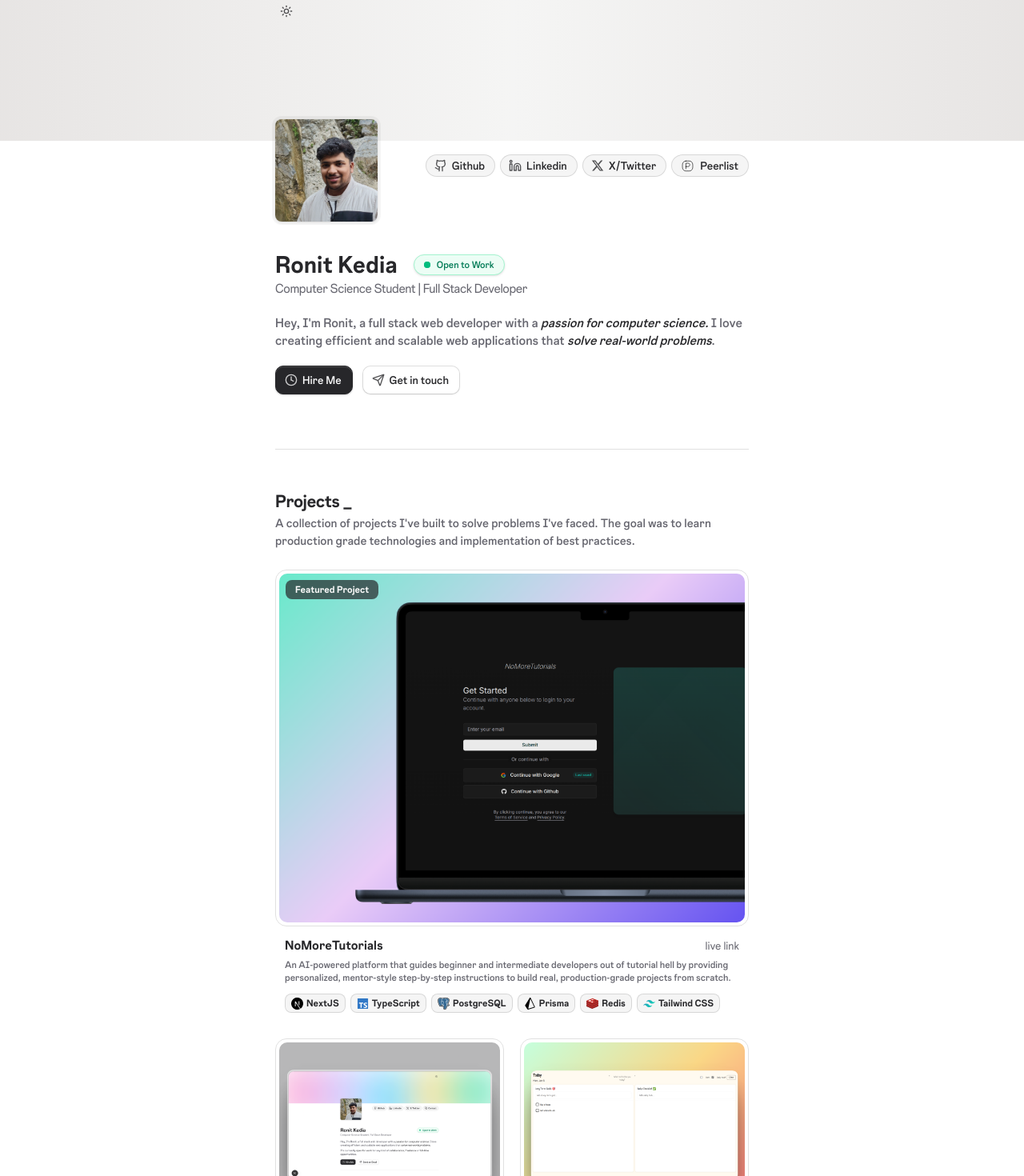
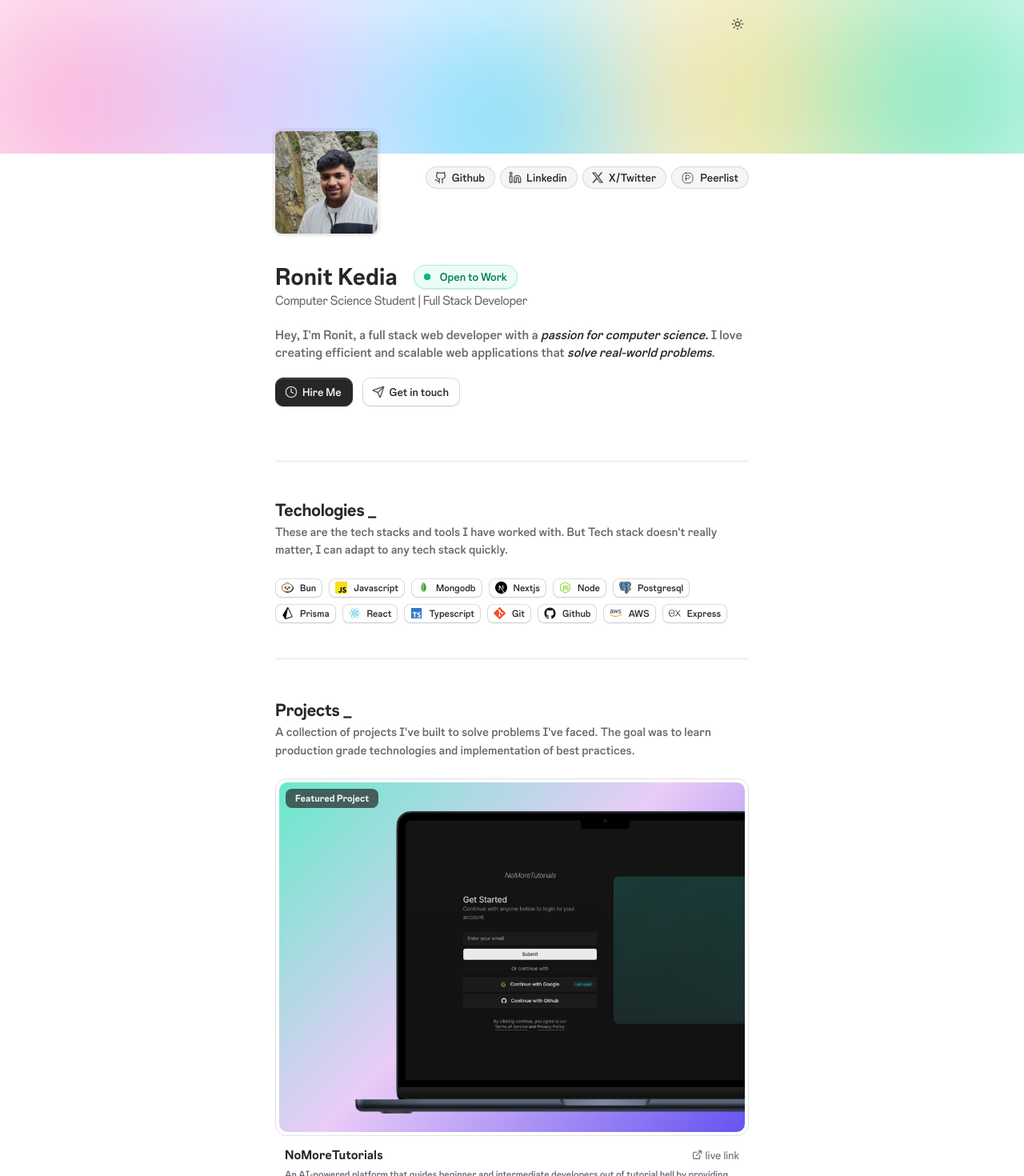
Before and after one commit to ronitk21/crazyfolio, a Next.js app: page / in a window 1280 px wide. Shown: the top 1470 px of the page at 80% size. Built offline with nearby package versions, Linux system fonts and the light colour scheme; some icons are missing.

Commit message:
feat: add blog section component and integrate it into the home page

```diff
--- /dev/null
+++ b/src/app/components/blog-section.tsx
@@ -0,0 +1,11 @@
+import React from 'react'
+
+const BlogSection = () => {
+  return (
+    <div className="flex flex-col items-start space-y-6">
+      <h1 className="text-[22px] font-bold tracking-tight">Blog _</h1>
+    </div>
+  );
+}
+
+export default BlogSection
--- a/src/app/page.tsx
+++ b/src/app/page.tsx
@@ -4,25 +4,50 @@ import MaxWidthWrapper from '@/components/max-width-wrapper';
 import { ModeToggle } from '@/components/mode-toggle';
 import { Separator } from '@/components/ui/separator';
 import AboutSection from './components/about-section';
+import BlogSection from './components/blog-section';
 import ProjectsSection from './components/projects-section';
+import SkillsSection from './components/skills-section';
 import SocialSection from './components/social-section';
 
 export default function Home() {
   return (
     <div className="relative flex min-h-screen w-full flex-col">
-      {/* Header Background - full width */}
-      <div className="absolute top-0 right-0 left-0 z-0 h-32 bg-linear-to-r from-stone-200 via-stone-100 to-stone-200 sm:h-44 dark:from-zinc-800 dark:via-zinc-900 dark:to-zinc-800"></div>
+      <div className="absolute top-0 right-0 left-0 z-0 h-36 overflow-hidden sm:h-48">
+        {/* Light mode mesh gradient */}
+        <div className="absolute inset-0 dark:hidden">
+          <div className="animate-blob-1 absolute -top-10 -left-10 h-40 w-40 rounded-full bg-pink-400/80 blur-3xl lg:-left-[5%] lg:h-80 lg:w-80 lg:blur-[120px]"></div>
+          <div className="animate-blob-2 absolute -top-5 left-1/4 h-36 w-36 rounded-full bg-violet-400/70 blur-3xl lg:left-[15%] lg:h-72 lg:w-72 lg:blur-[120px]"></div>
+          <div className="animate-blob-3 absolute top-0 left-1/2 h-44 w-44 rounded-full bg-sky-400/80 blur-3xl lg:h-80 lg:w-80 lg:blur-[120px]"></div>
+          <div className="animate-blob-4 absolute -top-5 right-1/4 h-36 w-36 rounded-full bg-amber-400/70 blur-3xl lg:right-[15%] lg:h-72 lg:w-72 lg:blur-[120px]"></div>
+          <div className="animate-blob-5 absolute -top-10 -right-10 h-40 w-40 rounded-full bg-emerald-400/80 blur-3xl lg:-right-[5%] lg:h-80 lg:w-80 lg:blur-[120px]"></div>
+          <div className="absolute inset-0 bg-white/20 backdrop-blur-sm"></div>
+        </div>
+        {/* Dark mode mesh gradient */}
+        <div className="absolute inset-0 hidden dark:block">
+          <div className="animate-blob-1 absolute -top-10 -left-10 h-40 w-40 rounded-full bg-fuchsia-600/40 blur-3xl lg:-left-[5%] lg:h-80 lg:w-80 lg:blur-[120px]"></div>
+          <div className="animate-blob-2 absolute -top-5 left-1/4 h-36 w-36 rounded-full bg-indigo-600/50 blur-3xl lg:left-[15%] lg:h-72 lg:w-72 lg:blur-[120px]"></div>
+          <div className="animate-blob-3 absolute top-0 left-1/2 h-44 w-44 rounded-full bg-cyan-500/40 blur-3xl lg:h-80 lg:w-80 lg:blur-[120px]"></div>
+          <div className="animate-blob-4 absolute -top-5 right-1/4 h-36 w-36 rounded-full bg-orange-500/40 blur-3xl lg:right-[15%] lg:h-72 lg:w-72 lg:blur-[120px]"></div>
+          <div className="animate-blob-5 absolute -top-10 -right-10 h-40 w-40 rounded-full bg-teal-500/50 blur-3xl lg:-right-[5%] lg:h-80 lg:w-80 lg:blur-[120px]"></div>
+          <div className="absolute inset-0 bg-zinc-950/40 backdrop-blur-sm"></div>
+        </div>
+        {/* Bottom fade to background */}
+        <div className="from-background absolute right-0 bottom-0 left-0 block h-16 bg-linear-to-t to-transparent lg:hidden"></div>
+      </div>
 
       <MaxWidthWrapper>
-        <ModeToggle />
+        <div className="flex justify-end pt-4">
+          <ModeToggle />
+        </div>
         <AboutSection />
-        <div className='block sm:hidden'>        <Separator />
-<SocialSection /></div>
-
         {/* Additional content sections can go here */}
         <div className="pb-12 sm:pb-20">
           <Separator className="my-6 sm:my-8" />
+          <SkillsSection />
+          <Separator className="my-6 sm:my-8" />
           <ProjectsSection />
+          <Separator className="my-6 sm:my-8" />
+          <BlogSection />
         </div>
       </MaxWidthWrapper>
     </div>
--- /dev/null
+++ b/src/components/animate-ui/icons/external-link.tsx
@@ -0,0 +1,102 @@
+'use client';
+
+import * as React from 'react';
+import { motion, type Variants } from 'motion/react';
+
+import {
+  getVariants,
+  useAnimateIconContext,
+  IconWrapper,
+  type IconProps,
+} from '@/components/animate-ui/icons/icon';
+
+type ExternalLinkProps = IconProps<keyof typeof animations>;
+
+const animations = {
+  default: {
+    group: {
+      initial: {
+        x: 0,
+        y: 0,
+        transition: { duration: 0.3, ease: 'easeInOut' },
+      },
+      animate: {
+        x: 2,
+        y: -2,
+        transition: { duration: 0.3, ease: 'easeInOut' },
+      },
+    },
+    path1: {},
+    path2: {},
+    path3: {},
+  } satisfies Record<string, Variants>,
+  'default-loop': {
+    group: {
+      initial: {
+        x: 0,
+        y: 0,
+      },
+      animate: {
+        x: [0, 2, 0],
+        y: [0, -2, 0],
+        transition: { duration: 0.6, ease: 'easeInOut' },
+      },
+    },
+    path1: {},
+    path2: {},
+    path3: {},
+  } satisfies Record<string, Variants>,
+} as const;
+
+function IconComponent({ size, ...props }: ExternalLinkProps) {
+  const { controls } = useAnimateIconContext();
+  const variants = getVariants(animations);
+
+  return (
+    <motion.svg
+      xmlns="http://www.w3.org/2000/svg"
+      width={size}
+      height={size}
+      viewBox="0 0 24 24"
+      fill="none"
+      stroke="currentColor"
+      strokeWidth={2}
+      strokeLinecap="round"
+      strokeLinejoin="round"
+      {...props}
+    >
+      <motion.g variants={variants.group} initial="initial" animate={controls}>
+        <motion.path
+          d="M15 3h6v6"
+          variants={variants.path1}
+          initial="initial"
+          animate={controls}
+        />
+        <motion.path
+          d="M10 14 21 3"
+          variants={variants.path2}
+          initial="initial"
+          animate={controls}
+        />
+      </motion.g>
+      <motion.path
+        d="M18 13v6a2 2 0 0 1-2 2H5a2 2 0 0 1-2-2V8a2 2 0 0 1 2-2h6"
+        variants={variants.path3}
+        initial="initial"
+        animate={controls}
+      />
+    </motion.svg>
+  );
+}
+
+function ExternalLink(props: ExternalLinkProps) {
+  return <IconWrapper icon={IconComponent} {...props} />;
+}
+
+export {
+  animations,
+  ExternalLink,
+  ExternalLink as ExternalLinkIcon,
+  type ExternalLinkProps,
+  type ExternalLinkProps as ExternalLinkIconProps,
+};
--- a/src/components/ui/layout-text-flip.tsx
+++ b/src/components/ui/layout-text-flip.tsx
@@ -2,7 +2,7 @@
 
 export const LayoutTextFlip = () => {
   return (
-    <span className="inline-flex items-center gap-2 rounded-full border border-emerald-200 bg-emerald-50 px-3 py-1 shadow-sm dark:border-emerald-900/50 dark:bg-emerald-950/50">
+    <span className="inline-flex items-center gap-3 rounded-full border border-emerald-200 bg-emerald-50 px-3 py-1 shadow-sm dark:border-emerald-900/50 dark:bg-emerald-950/50">
       {/* Pulsating Circle */}
       <span className="relative flex h-2 w-2 shrink-0">
         <span className="absolute inline-flex h-full w-full animate-ping rounded-full bg-emerald-500 opacity-75"></span>
@@ -10,7 +10,7 @@ export const LayoutTextFlip = () => {
       </span>
 
       {/* Text */}
-      <span className="text-xs font-medium text-emerald-700 dark:text-emerald-400">
+      <span className="text-xs sm:text-sm font-medium text-emerald-700 dark:text-emerald-400">
         Open to Work
       </span>
     </span>
```
